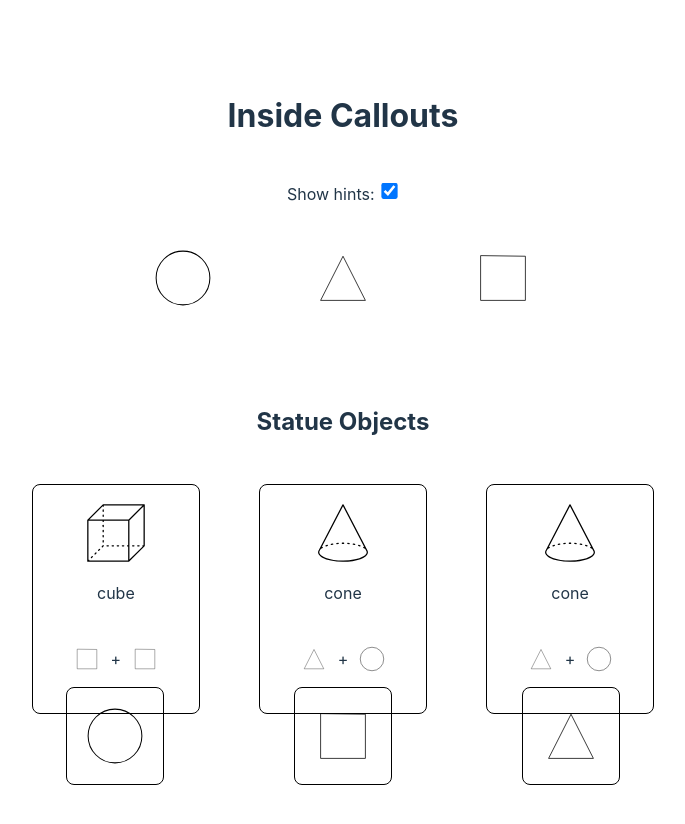
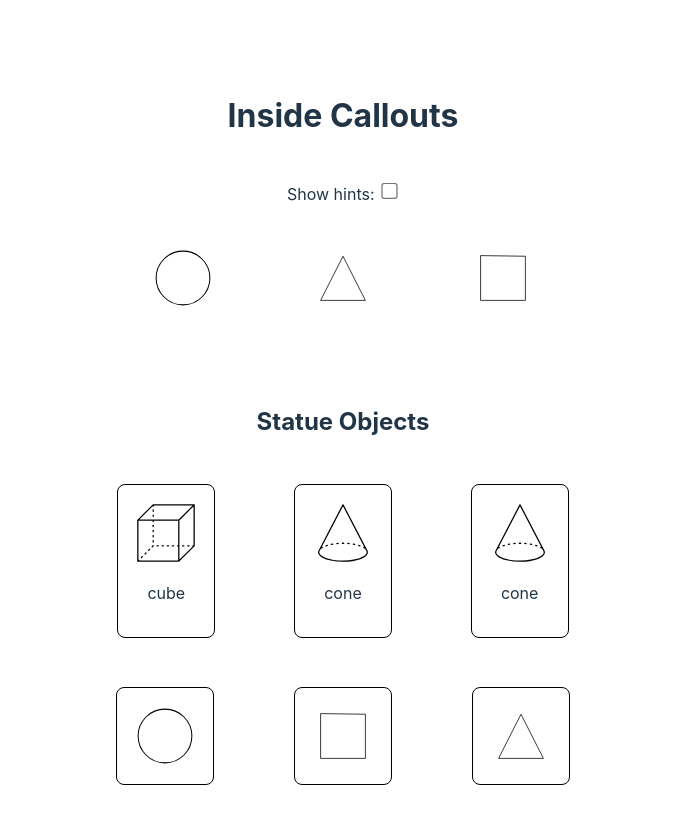
Before and after one commit to EggAllocationService/verity-sim, a Svelte app: page / in a window 1280 px wide. Shown: the top 824 px of the page, without its empty margins (297-982 px from the left). Built offline with nearby package versions, Linux system fonts and the light colour scheme.

Commit message:
Change default hints value

```diff
--- a/src/App.svelte
+++ b/src/App.svelte
@@ -17,7 +17,7 @@
     let num_swaps: number = 0;
     let is_complete: boolean = false;
     let start_time: number = Date.now();
-    let show_hints = true;
+    let show_hints = false;
 
     function createRandomCallouts(): Callouts {
         let arr = [SHAPE2D.CIRCLE, SHAPE2D.SQUARE, SHAPE2D.TRIANGLE];
```
